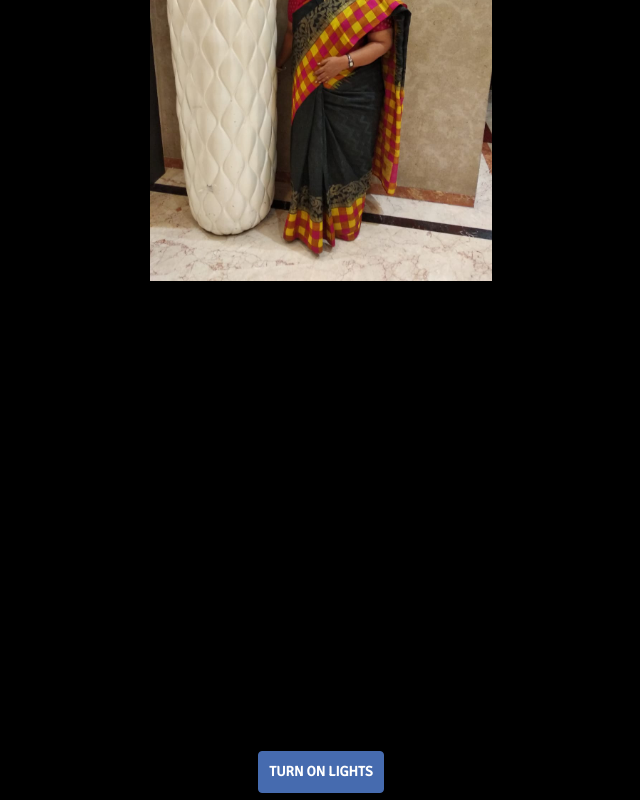
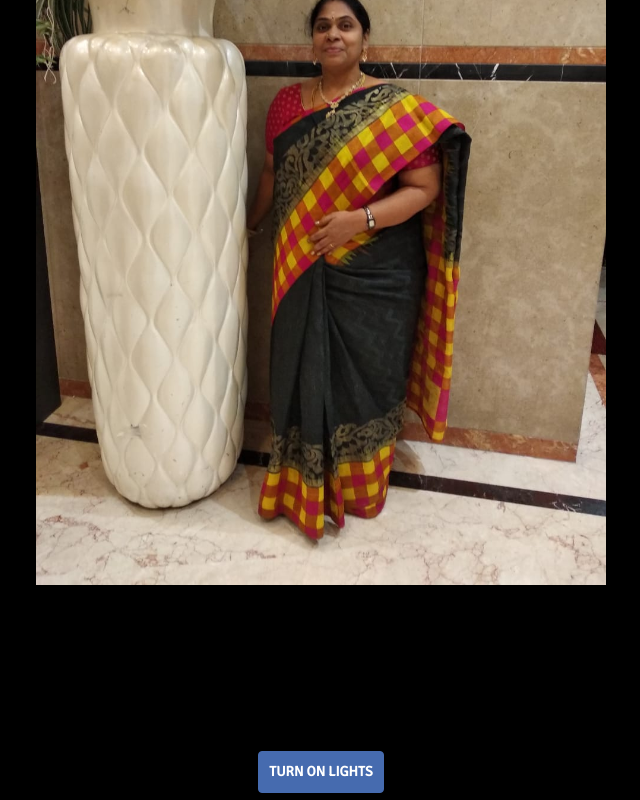
Before and after one commit to gowthamviswas/kavya, a website: page index.html in a window 1280 px wide. Shown: the top 800 px of the page, without its empty margins (319-959 px from the left). Drawn offline with nearby package versions, Linux system fonts and the light colour scheme.

Commit message:
Update index.html

```diff
--- a/index.html
+++ b/index.html
@@ -82,7 +82,7 @@
 		<div class="row">
 			<div class="col-md-12 text-center">
 				<img src="banner.png" class="bannar">
-				<img src="vinay.jpg" class="bannar" width=30% height=80%>
+				<img src="vinay.jpg" class="bannar" width=50% height=95%>
 			</div>
 		</div>
 		<!-- <div class="row message">
```
